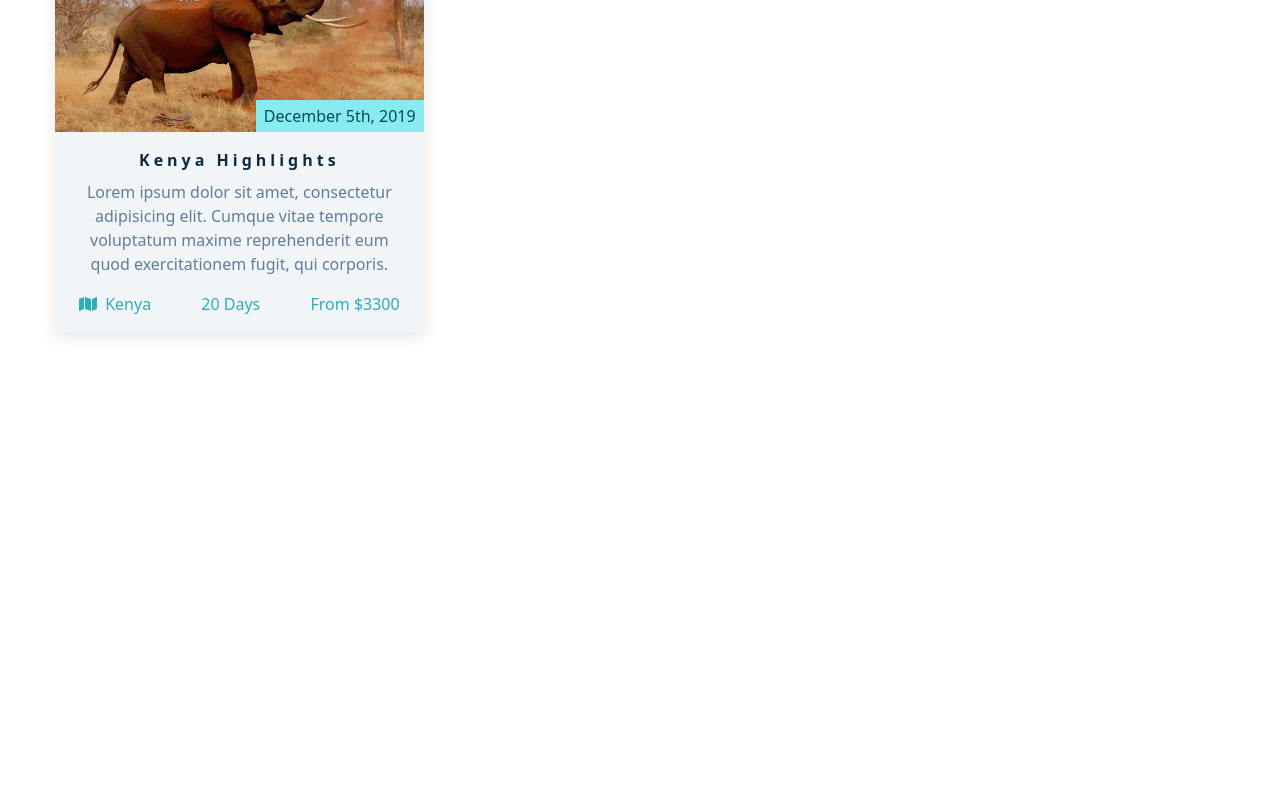
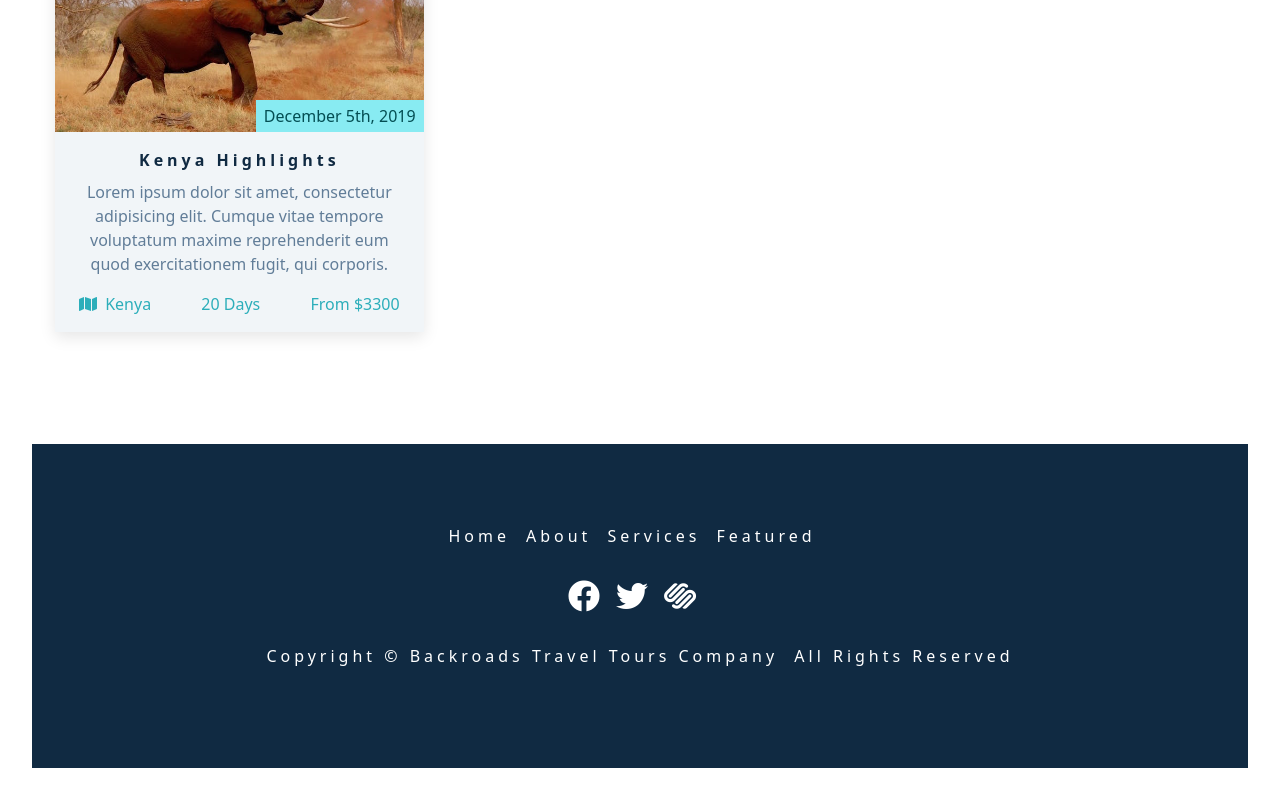
Before and after one commit to 13luecloud/udemy-react-backroads-app, a React (Vite) app: page / in a window 1280 px wide. Shown: the part 2132-2932 px from the top of the page. Before the commit the page ends 2608 px from the top, so only its background shows below. Built offline with nearby package versions, Linux system fonts and the light colour scheme.

Commit message:
Updated Feature component

```diff
--- a/src/App.jsx
+++ b/src/App.jsx
@@ -6,6 +6,7 @@ import Navbar from './components/Navbar'
 import Hero from './components/Hero'
 import Services from './components/Services'
 import Tours from './components/Tours'
+import Footer from './components/Footer'
 
 function App() {
   return (
@@ -14,6 +15,7 @@ function App() {
       <Hero />
       <Services />
       <Tours />
+      <Footer />
     </>
   )
 }
--- a/src/components/Footer.jsx
+++ b/src/components/Footer.jsx
@@ -0,0 +1,45 @@
+const Footer = () => {
+   return (
+        <footer className="section footer">
+            <ul class="footer-links">
+                <li>
+                    <a href="#home" className="footer-link"> home </a>
+                </li>
+                <li>
+                    <a href="#about" className="footer-link"> about </a>
+                </li>
+                <li>
+                    <a href="#services" className="footer-link"> services </a>
+                </li>
+                <li>
+                    <a href="featured" className="footer-link"> featured </a>
+                </li>
+            </ul>
+
+            <ul class="footer-icons">
+                <li>
+                <a href="https://www.twitter.com" target="_blank" class="footer-icon"
+                    ><i class="fab fa-facebook" />
+                </a>
+                </li>
+                <li>
+                <a href="https://www.twitter.com" target="_blank" class="footer-icon"
+                    ><i class="fab fa-twitter" />
+                </a>
+                </li>
+                <li>
+                <a href="https://www.twitter.com" target="_blank" class="footer-icon"
+                    ><i class="fab fa-squarespace" />
+                </a>
+                </li>
+            </ul>
+
+            <p class="copyright">
+                copyright &copy; Backroads travel tours company
+                <span id="date"></span> all rights reserved
+            </p>
+        </footer>
+   )
+}
+
+export default Footer
```
